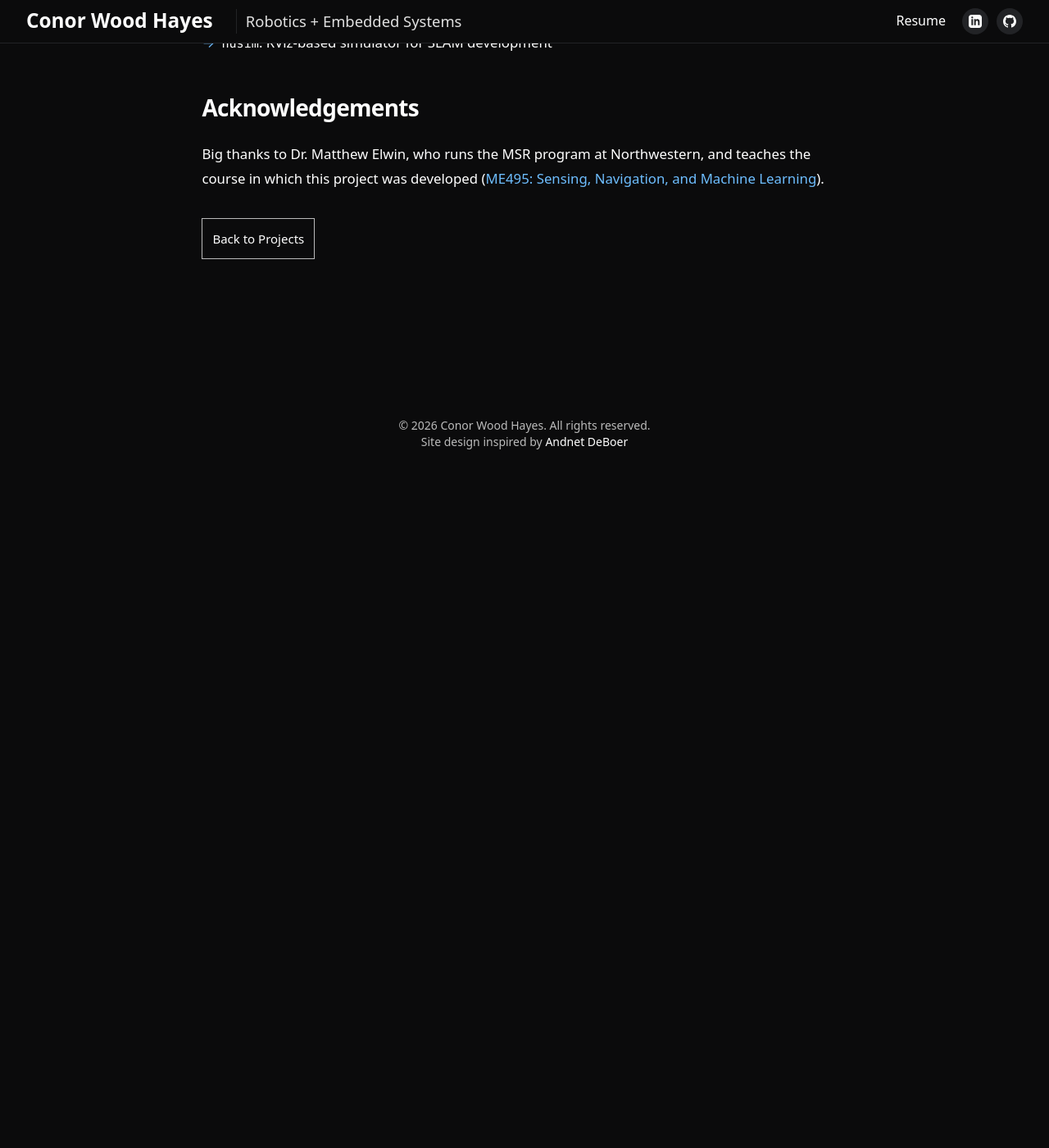
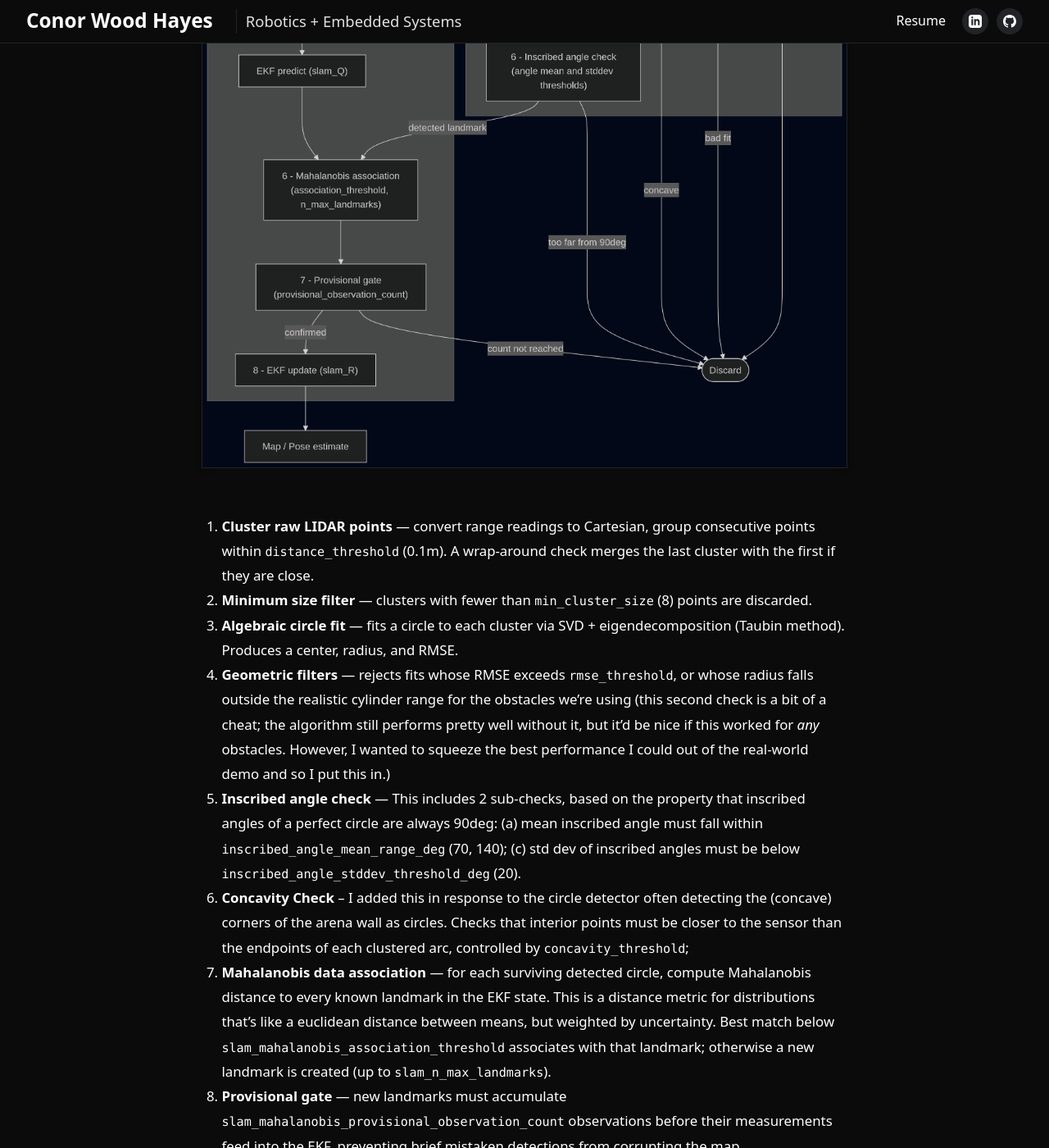
Before and after one commit to cwoodhayes/cwoodhayes.github.io, a Jekyll site: the page built from _projects/SLAM.md, in a window 1280 px wide and 1400 px high, scrolled down 2416 px. Shown: the whole window at 82% size. Built offline with Jekyll 4.4.1, drawn with Linux system fonts in a browser that asks for light colours; before the commit the page ends 2997 px from its top, so only the background shows below that; some of the changed text lies outside the part shown.

Commit message:
major improvement of SLAM writeup

```diff
--- a/_projects/SLAM.md
+++ b/_projects/SLAM.md
@@ -26,13 +26,43 @@ date: 2026-01-15
 
 In this project, I implement a full ROS 2 navigation stack for the [Turtlebot3 Burger](https://www.turtlebot.com/turtlebot3/) differential drive mobile robot, including LiDAR SLAM, control, and simulation components, all built from scratch in C++. This means no external SLAM or kinematics libraries, no Gazebo simulation, just basic ROS 2 packages, [armadillo](https://arma.sourceforge.net/) for linear algebra, and my own implementations of the necessary algorithms and tools.
 
-## Highlights
+- **High-Performance SLAM**: In the video above (1 minute random drive), final position error of the SLAM estimate is *less than 4cm*, while the odometry error is >.3m (almost 2 feet).
 
-- EKF (Extended Kalman Filter) SLAM implementation using LiDAR data + odometry for mapping and localization
-- Custom data association + lidar clustering & classification based on circle fitting for landmark extraction
+## Algorithm highlight: SLAM pipeline
+
+As seen in the demo videos (IRL is above, see below for simulation), this pipeline:
+1. detects cylindrical obstacles
+2. associates them to a consistent internal ID
+3. places them on an internal map (which is used to drive the association in step 2), and then
+4. localizes the robot in this map.
+
+It took a fair amount of good old fashioned fiddling, adding steps & tuning parameters, but the final algorithm performs very well in both simulation & deployment. In particular:
+1. very rare for invalid landmarks to make it into the SLAM state
+2. very rare for the landmark detector to miss real landmarks
+3. EKF is tuned well enough to the respective landmark + odometry uncertainties to fuse the two into a very good estimate.
+
+Here is how the pipeline works at a high level (diagram & text below):
+
+<figure class="project-figure">
+  <img src="/assets/msr/slam/pipeline.png" alt="Landmark Detection + Association + SLAM Pipeline" style="width: 100%;">
+</figure>
+
+1. **Cluster raw LIDAR points** — convert range readings to Cartesian, group consecutive points within `distance_threshold` (0.1m). A wrap-around check merges the last cluster with the first if they are close.
+2. **Minimum size filter** — clusters with fewer than `min_cluster_size` (8) points are discarded.
+3. **Algebraic circle fit** — fits a circle to each cluster via SVD + eigendecomposition (Taubin method). Produces a center, radius, and RMSE.
+4. **Geometric filters** — rejects fits whose RMSE exceeds `rmse_threshold`, or whose radius falls outside the realistic cylinder range for the obstacles we're using (this second check is a bit of a cheat; the algorithm still performs pretty well without it, but it'd be nice if this worked for _any_ obstacles. However, I wanted to squeeze the best performance I could out of the real-world demo and so I put this in.)
+5. **Inscribed angle check** — This includes 2 sub-checks, based on the property that inscribed angles of a perfect circle are always 90deg: (a) mean inscribed angle must fall within `inscribed_angle_mean_range_deg` (70, 140); (c) std dev of inscribed angles must be below `inscribed_angle_stddev_threshold_deg` (20).
+6. **Concavity Check** -- I added this in response to the circle detector often detecting the (concave) corners of the arena wall as circles. Checks that interior points must be closer to the sensor than the endpoints of each clustered arc, controlled by `concavity_threshold`;
+7. **Mahalanobis data association** — for each surviving detected circle, compute Mahalanobis distance to every known landmark in the EKF state. This is a distance metric for distributions that's like a euclidean distance between means, but weighted by uncertainty. Best match below `slam_mahalanobis_association_threshold` associates with that landmark; otherwise a new landmark is created (up to `slam_n_max_landmarks`).
+8. **Provisional gate** — new landmarks must accumulate `slam_mahalanobis_provisional_observation_count` observations before their measurements feed into the EKF, preventing brief mistaken detections from corrupting the map.
+9. **EKF update** — confirmed measurements update the EKF state using measurement covariance `slam_R`.
+
+## Summary of functionality:
 - Custom forward + inverse kinematics implementation (`turtlelib`) for differential drive robot
 - Custom simulator (`nusim`) with configurable arena and obstacles
 - Visualization + tooling in RViz for real-time robot state display in both simulation and hardware
+- EKF (Extended Kalman Filter) SLAM implementation using LiDAR data + odometry for mapping and localization
+- Custom data association + lidar clustering & classification based on circle fitting for landmark extraction
 - Deployment to real hardware (Turtlebot3 Burger) for testing in a physical environment
 
 <figure class="project-figure">
@@ -40,7 +70,7 @@ In this project, I implement a full ROS 2 navigation stack for the [Turtlebot3 B
 		<source src="https://github.com/user-attachments/assets/ea1a8a6e-004b-4681-86aa-999a3f587f48" type="video/mp4">
 		Your browser does not support the video tag.
 	</video>
-	<figcaption>Custom-built LiDAR SLAM simulator, with ground truth (red), odometry-only (blue), and SLAM (green) map & pose estimates shown, as well as obstacle detection in white.</figcaption>
+	<figcaption>Custom-built LiDAR SLAM simulator, with ground truth (red), odometry-only (blue), and SLAM (green) map & pose estimates shown, as well as obstacle detection in white. <br/>Note that when the robot collides with an obstacle, the odometry estimate drives through it while the SLAM estimate correctly locates due to the measurement update.</figcaption>
 </figure>
 
 ## Tech Stack
@@ -51,11 +81,8 @@ In this project, I implement a full ROS 2 navigation stack for the [Turtlebot3 B
 
 ## Packages
 
+- `nuslam`: SLAM nodes & configuration
+- `nusim`: RViz-based simulator for SLAM development
 - `turtle_control`: command and odometry pipeline for Turtlebot3
 - `nuturtle_description`: URDF and RViz assets for multiple robot instances
-- `turtlelib`: SE(2), diff-drive kinematics, and SVG helpers
-- `nusim`: RViz-based simulator for SLAM development
-
-## Acknowledgements
-
-Big thanks to Dr. Matthew Elwin, who runs the MSR program at Northwestern, and teaches the course in which this project was developed ([ME495: Sensing, Navigation, and Machine Learning](https://nu-msr.github.io/navigation/index.html)).
+- `turtlelib`: shared pure C++ libary for all other packages. Contains SE(2) math helpers, kinematics, SLAM, data association, etc.
```
Also changed, not shown: _projects/LeHome Challenge 2026.md (+11 -0 lines), assets/msr/slam/pipeline.png (added), assets/msr/slam/pipeline.svg (added).
